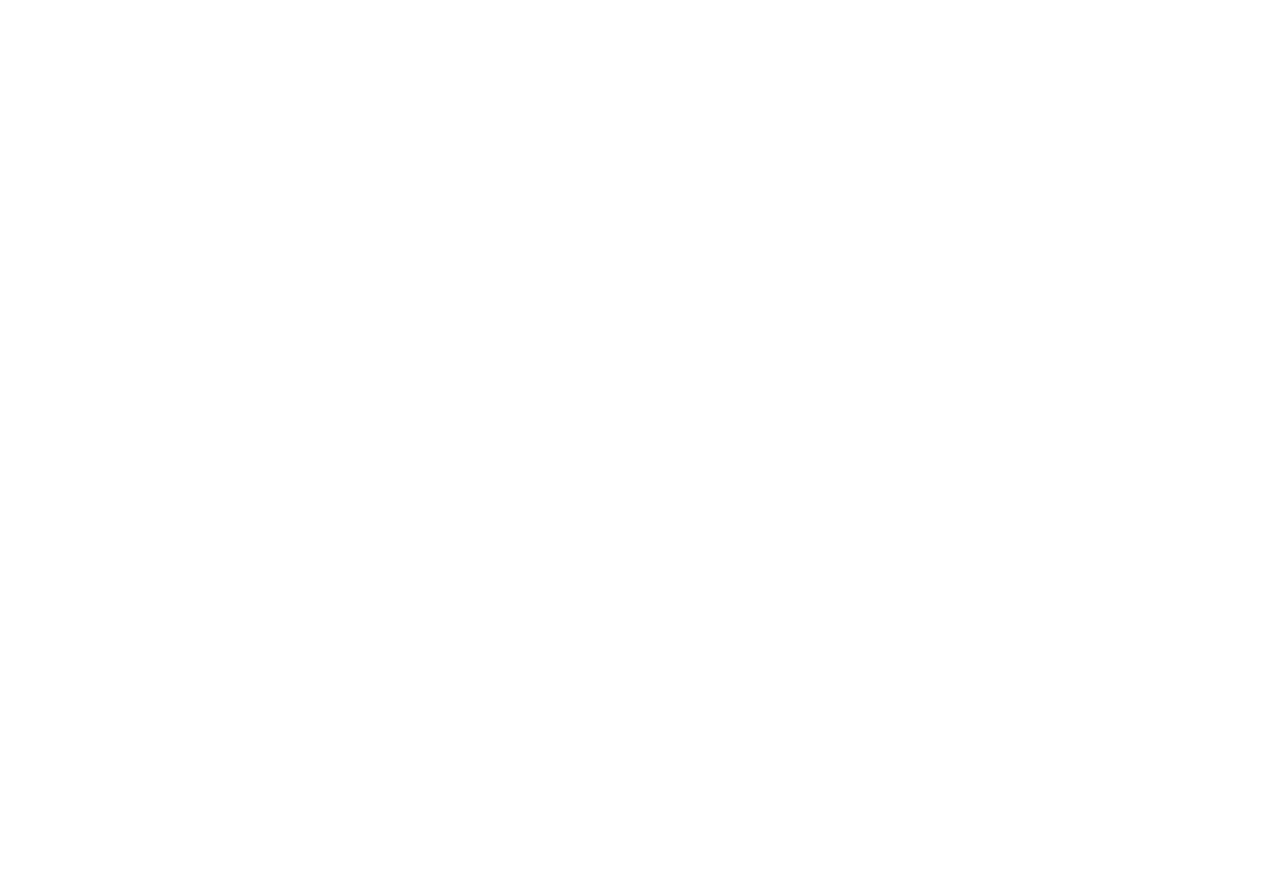
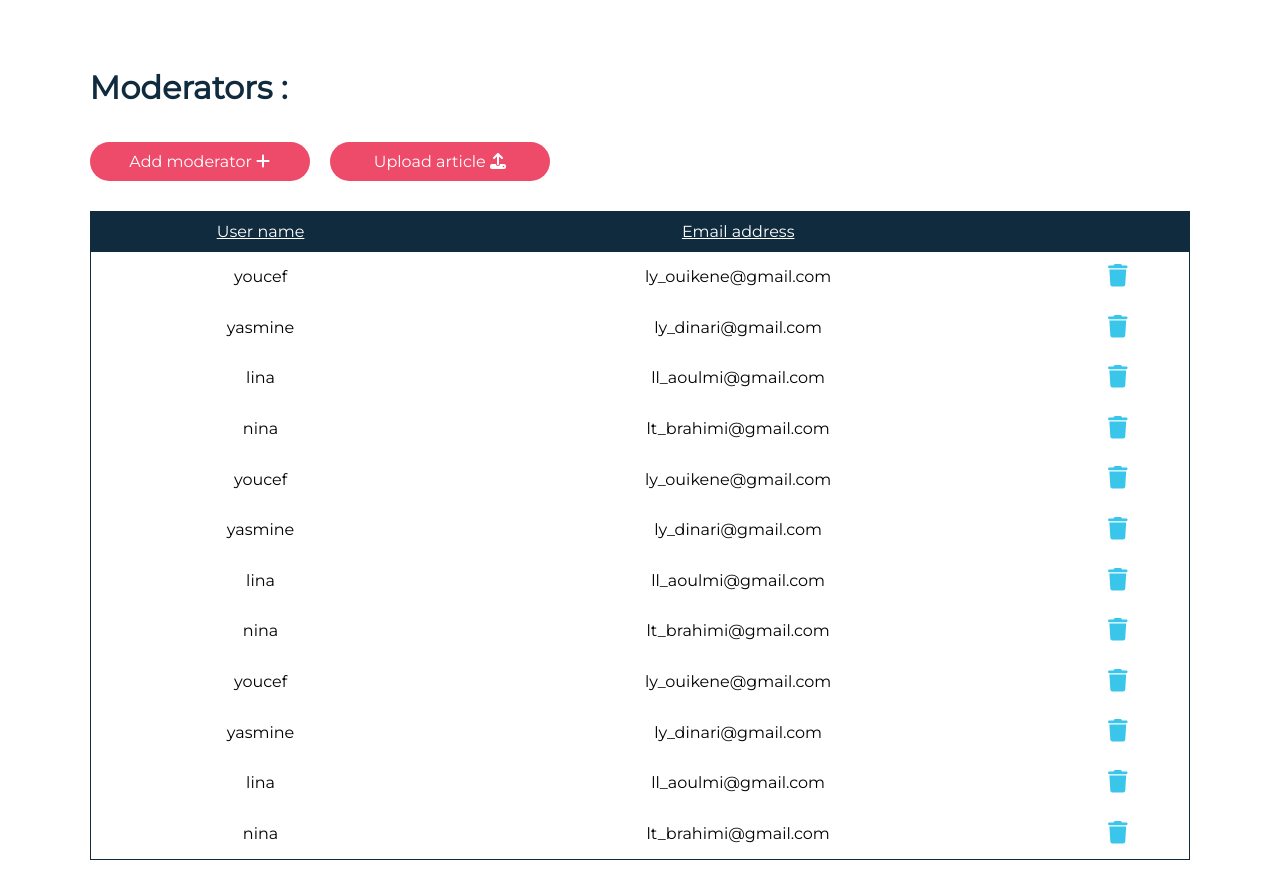
Before and after one commit to dinariyasmine/Article-Browser, a React (Create React App) app in the folder frontend/: page /AdminSpace in a window 1280 px wide. Before the commit this address had no page. Before the commit the page ends 800 px from the top, so only its background shows below. Built offline with nearby package versions, Linux system fonts and the light colour scheme.

Commit message:
Admin front done

```diff
--- a/frontend/src/App.js
+++ b/frontend/src/App.js
@@ -9,6 +9,7 @@ import DetailArticle from './pages/detailArticle';
 import FavoritesPage from './pages/favoritesPage';
 import LandingPage from './pages/landingPage';
 import TestPage from './test';
+import AdminPage from './pages/adminPage/adminPage'
 import { Route, Routes,  BrowserRouter as Router } from 'react-router-dom';
 
 
@@ -26,6 +27,7 @@ function App() {
         <Route path="/ModeratorSpace" element={<ModeratorPage />}  />
         <Route path="/favorites" element={<FavoritesPage/>}  />
         <Route path="/test" element={<TestPage/>}  />
+        <Route path="/AdminSpace" element={<AdminPage />}  />
       </Routes>
     </Router>
   );
--- /dev/null
+++ b/frontend/src/components/AdminPage/popAddModerator/popAddModerator.css
@@ -0,0 +1,77 @@
+.popAddPage{
+    height: 100vh;
+    width: 100%;
+    position: fixed;
+    top: 0;
+    right: 0;
+    display: flex;
+    justify-content: center;
+    align-items: center;
+    font-family: Montserrat;
+}
+
+.popAdd p{
+    margin-top: 2%;
+    color: #000;
+    text-align: center;
+    font-family: Montserrat;
+    font-size: 1rem;
+    font-style: normal;
+    font-weight: 700;
+    line-height: normal;
+}
+
+.popAdd{
+    border: 1px solid #000;
+    background: #F8F9FA;
+    width: 40%;
+    padding: 26px 70px 52px 70px;
+    gap: 30px;
+    display: flex;
+    justify-content: center;
+    flex-direction: column;
+    border-radius: 20px;
+}
+
+
+.inputs{
+    display: flex;
+    align-items: flex-start;
+    justify-content: center;
+    flex-direction: column;
+    gap: 10px;
+
+}
+
+.inputs label{
+    color: #102B3E;
+    font-weight: 800;
+
+}
+
+.inputs input{
+    color: #000;
+    font-weight: 400;
+    margin-left: 10px;
+    border-radius: 40px;
+    padding-left: 10px;
+    border: 2px solid #CED9E1;
+}
+
+.buts{
+    display: flex;
+    align-items: center;
+    justify-content: center;
+    gap: 17%;margin-top: 20px;
+}
+
+.buts button{
+    border-radius: 10px;
+    color: #FFF;
+    font-family: Montserrat;
+    font-size: 1rem;
+    font-style: normal;
+    font-weight: 700;
+    line-height: normal;
+    padding: 8px 9%;
+}
--- /dev/null
+++ b/frontend/src/components/AdminPage/popAddModerator/popAddModerator.js
@@ -0,0 +1,49 @@
+import React, { useState } from 'react';
+import './popAddModerator.css';
+
+const PopAdd = (props) => {
+  const [userName, setUserName] = useState('');
+
+  const handleUserNameChange = (event) => {
+    setUserName(event.target.value);
+  };
+
+  const handleAddModerator = () => {
+    // Call the function passed from the parent to add a new moderator
+    props.handleAddModerator({ userName });
+    // Close the PopAdd component
+    props.setTrigger(false);
+    setUserName('');
+  };
+
+  const handleCancel = () => {
+    // Reset the userName state to clear the input
+    setUserName('');
+    // Close the PopAdd component
+    props.setTrigger(false);
+  };
+
+  return (
+    props.trigger ? (
+      <>
+        <div className="popAddPage">
+          <div className="popAdd">
+            <p>Fill The Following Fields To Add a New Moderator :</p>
+            <div className="inputs">
+              <label>
+                User Name :
+                <input type="text" value={userName} placeholder="User Name" onChange={handleUserNameChange} />
+              </label>
+            </div>
+            <div className='buts'>
+              <button style={{ background: '#AEAEAE' }} onClick={handleCancel}>Cancel</button>
+              <button style={{ background: '#3AC6EB' }} onClick={handleAddModerator}>Add Moderator</button>
+            </div>
+          </div>
+        </div>
+      </>
+    ) : null
+  );
+};
+
+export default PopAdd;
--- /dev/null
+++ b/frontend/src/components/AdminPage/popRemove/popRemove.css
@@ -0,0 +1,67 @@
+.popRemovePage{
+    height: 100vh;
+    width: 100vw;
+    position: fixed;
+    top: 0;
+    right: 0;
+    display: flex;
+    justify-content: center;
+    align-items: center;
+    font-family: Montserrat;
+}
+
+.popRemove p{
+    /* margin-top: 2%; */
+    color: #000;
+    text-align: center;
+    font-family: Montserrat;
+    font-size: 1rem;
+    font-style: normal;
+    font-weight: 700;
+    line-height: normal;
+    font-size: large;
+}
+
+.popRemove{
+    border: 1px solid #000;
+    background: #F8F9FA;
+    width: 40%;
+    padding: 26px 70px 52px 70px;
+    gap: 30px;
+    display: flex;
+    justify-content: center;
+    flex-direction: column;
+    border-radius: 20px;
+}
+
+.Ps{
+    display: flex;
+    align-items: flex-start;
+    justify-content: center;
+    flex-direction: column;
+    gap: 10px;
+}
+
+.Ps p{
+    font-weight: 900;
+    color: #102B3E;
+    font-size:large;
+}
+
+.buts{
+    display: flex;
+    align-items: center;
+    justify-content: center;
+    gap: 17%;margin-top: 20px;
+}
+
+.buts button{
+    border-radius: 10px;
+    color: #FFF;
+    font-family: Montserrat;
+    font-size: 1rem;
+    font-style: normal;
+    font-weight: 700;
+    line-height: normal;
+    padding: 8px 9%;
+}
--- /dev/null
+++ b/frontend/src/components/AdminPage/popRemove/popRemove.js
@@ -0,0 +1,31 @@
+import React from 'react';
+import './popRemove.css';
+
+const PopRemove = (props) => {
+  const handleRemove = () => {
+    // Call the remove function passed from the parent
+    props.handleRemove(props.userName);
+    // Close the PopRemove component
+    props.setTrigger(false);
+  };
+
+  return (
+    props.trigger ? (
+      <div className="popRemovePage">
+        <div className="popRemove">
+          <p>Are You Sure You Want To Remove This Moderator ?</p>
+          <div className="Ps">
+            <p>User name : <span style={{color : '#000', fontWeight : '400'}}>{props.userName}</span></p>
+            <p>Email address : <span style={{color : '#000', fontWeight : '400'}}>{props.email}</span></p>
+          </div>
+          <div className='buts'>
+            <button style={{ background: '#AEAEAE' }} onClick={() => props.setTrigger(false)}>Cancel</button>
+            <button style={{ background: '#EE4A6A' }} onClick={handleRemove}>Remove</button>
+          </div>
+        </div>
+      </div>
+    ) : null
+  );
+};
+
+export default PopRemove;
--- /dev/null
+++ b/frontend/src/pages/adminPage/adminPage.css
@@ -0,0 +1,47 @@
+.admin h1{
+    font-family: Montserrat;
+    font-weight: 900;
+    font-size: xx-large;
+    color: #102B3E;
+}
+
+.admin{
+    padding: 5% 7% 0 7%;
+}
+
+.buttons{
+    display: flex;
+    align-items: center;
+    justify-content: flex-start;
+    gap: 20px;
+    margin: 30px 0;
+}
+
+.buttons button{
+    background-color: #EE4A6A;
+    color: white;
+    border-radius: 44px;
+    width: 20%;
+    font-family: Montserrat;
+    font-weight: 500;
+    font-size: 1em;
+    padding: 10px;
+}
+
+th{
+    background-color: #102B3E;
+    color: white;
+    text-decoration: underline;
+    font-weight: lighter;
+    font-family: Montserrat;
+    padding: 8px;
+    text-align: center;
+}
+
+tr{text-align: center;font-family: Montserrat;}
+
+table{
+    width: 100%;
+    border: 1px solid #102B3E;
+    margin-bottom: 30px;
+}
--- /dev/null
+++ b/frontend/src/pages/adminPage/adminPage.js
@@ -0,0 +1,84 @@
+import React , {useState} from 'react';
+import './adminPage.css';
+import { FontAwesomeIcon } from '@fortawesome/react-fontawesome';
+import { faPlus,faUpload } from '@fortawesome/free-solid-svg-icons';
+import PopAdd from '../../components/AdminPage/popAddModerator/popAddModerator'
+import { faTrash } from '@fortawesome/free-solid-svg-icons';
+import PopRemove from '../../components/AdminPage/popRemove/popRemove';
+
+
+const AdminPage = () => {
+
+  const [pop,setPop]=useState(false);
+  const [popRemove, setPopRemove] = useState(false);
+  const [selectedUser, setSelectedUser] = useState(null);
+
+  const [items, setItems] = useState([
+    { id:1, userName: 'youcef', email: 'ly_ouikene@gmail.com' },
+    { id:2, userName: 'yasmine', email: 'ly_dinari@gmail.com' },
+    { id:3, userName: 'lina', email: 'll_aoulmi@gmail.com' },
+    { id:4, userName: 'nina', email: 'lt_brahimi@gmail.com' },
+    { id:5, userName: 'youcef', email: 'ly_ouikene@gmail.com' },
+    { id:6, userName: 'yasmine', email: 'ly_dinari@gmail.com' },
+    { id:7, userName: 'lina', email: 'll_aoulmi@gmail.com' },
+    { id:8, userName: 'nina', email: 'lt_brahimi@gmail.com' },
+    { id:9, userName: 'youcef', email: 'ly_ouikene@gmail.com' },
+    { id:10, userName: 'yasmine', email: 'ly_dinari@gmail.com' },
+    { id:11, userName: 'lina', email: 'll_aoulmi@gmail.com' },
+    { id:12, userName: 'nina', email: 'lt_brahimi@gmail.com' },
+  ]);
+
+
+  const handleTrashClick = (user) => {
+    setSelectedUser(user);
+    setPopRemove(true);
+  };
+
+  const handleRemove = (userName) => {
+    // Remove the user with the given userName from the items array
+    const updatedItems = items.filter((item) => item.userName !== userName);
+    setItems(updatedItems);
+  };
+
+  const handleAddModerator = (newModerator) => {
+    // Add the new moderator to the items array
+    setItems([...items, { id: items.length + 1, ...newModerator }]);
+  };
+
+
+  return (
+    <>
+        <div className="admin" style={{filter: (pop || popRemove)?'blur(5px)':'blur(0px)'}}>
+            <h1>Moderators :</h1>
+            <div className="buttons">
+                <button onClick={()=>{setPop(true);}}>Add moderator   <FontAwesomeIcon icon={faPlus} /></button>
+                <button>Upload article    <FontAwesomeIcon icon={faUpload} /></button>
+            </div>
+            <table>
+                <thead>
+                <tr>
+                    <th>User name</th>
+                    <th>Email address</th>
+                    <th></th>
+                </tr>
+                </thead>
+                <tbody>
+                {items.map((item, index) => (
+                    <tr key={index}>
+                    <td>{item.userName}</td>
+                    <td>{item.email}</td>
+                    <td className='p-3'>
+                        <FontAwesomeIcon onClick={() => handleTrashClick(item)} icon={faTrash} style={{ color: '#3AC6EB', fontSize: '1.4em' }} />
+                    </td>
+                    </tr>
+                ))}
+                </tbody>
+            </table>
+        </div>
+        <PopAdd trigger={pop} setTrigger={setPop} handleAddModerator={handleAddModerator}/>
+        <PopRemove handleRemove={handleRemove} trigger={popRemove} setTrigger={setPopRemove} userName={(selectedUser)?selectedUser.userName:''} email={(selectedUser)?selectedUser.email:''}  /*on rajoute le passage de l'ID une fois le backend est fait*//>
+    </>
+  );
+};
+
+export default AdminPage;
```
